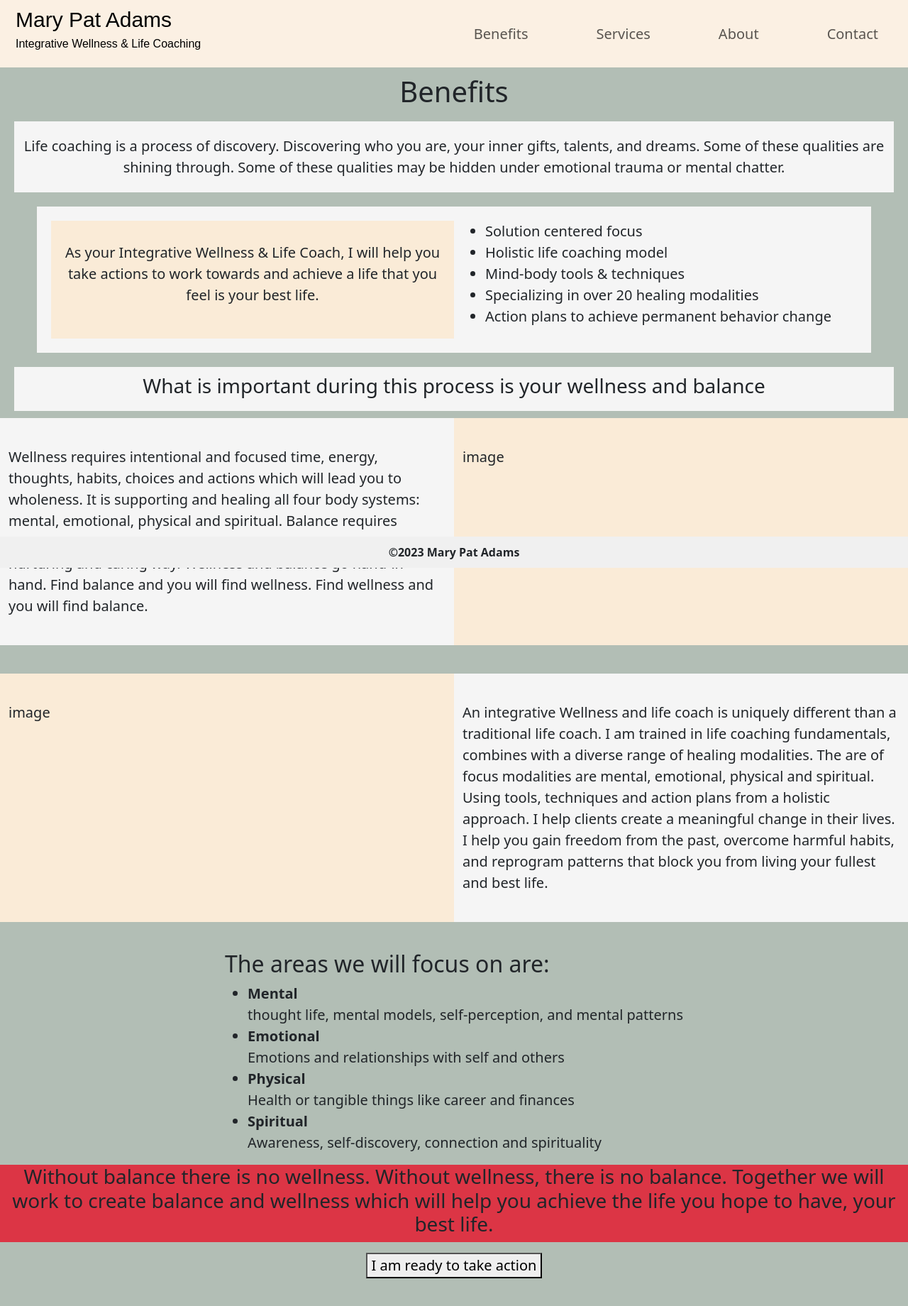
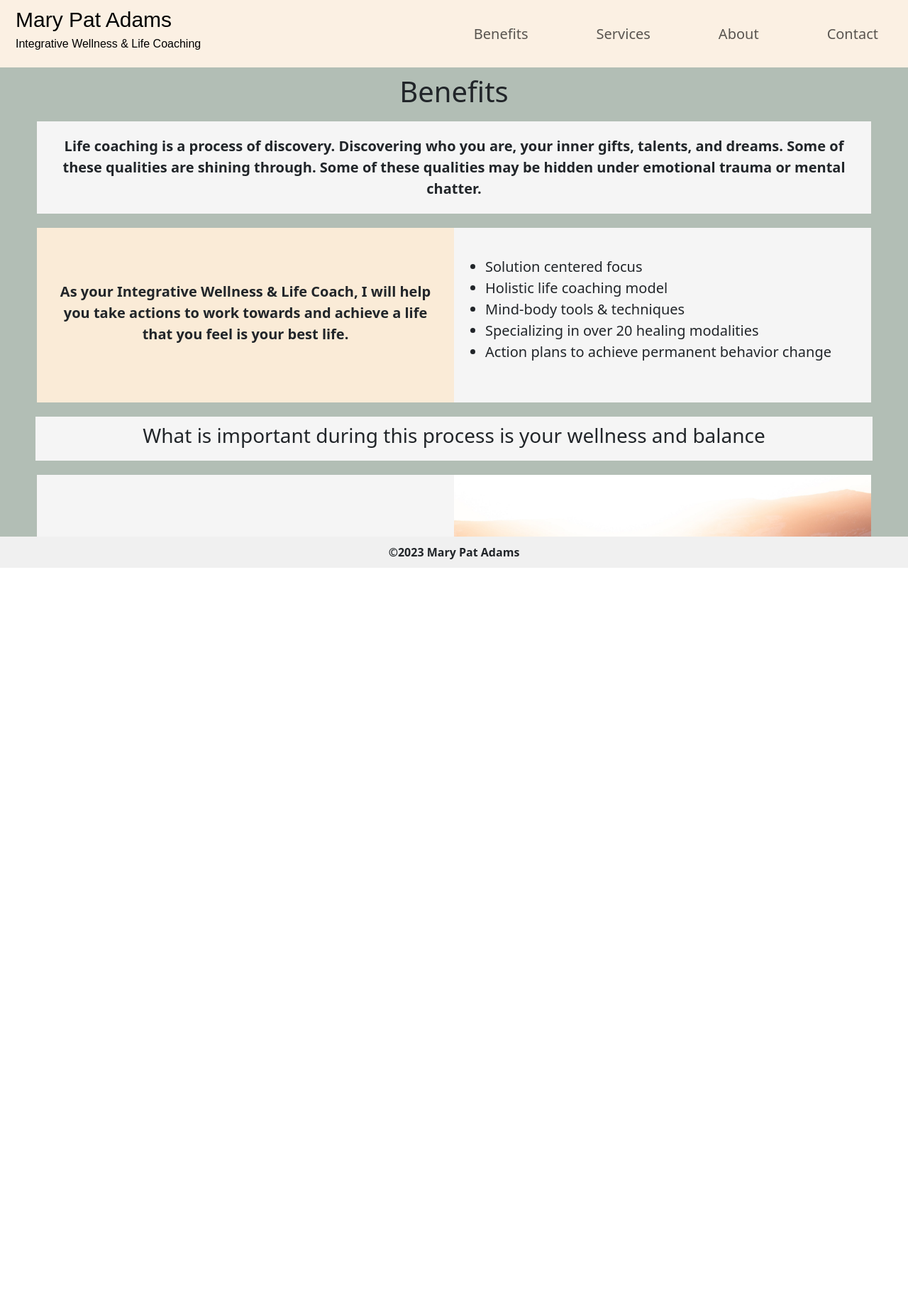
Before and after one commit to sarahkuss/mpa-website, a React (Create React App) app: page /benefits in a window 1280 px wide. Shown: the top 1840 px of the page at 71% size. After the commit the page ends 800 px from the top, so only its background shows below. Built offline with nearby package versions, Linux system fonts and the light colour scheme.

Commit message:
styling benefits

```diff
--- a/src/App.css
+++ b/src/App.css
@@ -36,3 +36,13 @@
     transform: rotate(360deg);
   }
 } */
+
+
+html,body
+{
+    width: 100%;
+    height: 100%;
+    margin: 0px;
+    padding: 0px;
+    overflow-x: hidden;
+}
--- a/src/pages/Benefits.jsx
+++ b/src/pages/Benefits.jsx
@@ -1,4 +1,4 @@
-import { Container, Row, Col } from "react-bootstrap";
+import { Container, Row, Col, Image } from "react-bootstrap";
 import "../styles/benefits.css";
 import { useNavigate } from "react-router-dom";
 
@@ -17,18 +17,18 @@ export default function Benefits() {
         </Row>
         <Row className="first-row text-center">
           <Col className="first-row-col">
-            Life coaching is a process of discovery. Discovering who you are,
+            <strong>Life coaching is a process of discovery. Discovering who you are,
             your inner gifts, talents, and dreams. Some of these qualities are
             shining through. Some of these qualities may be hidden under
-            emotional trauma or mental chatter.
+            emotional trauma or mental chatter.</strong>
           </Col>
         </Row>
         <Row className="second-row">
           <Col className="second-col" sm={12} md={6}>
             <p>
-              As your Integrative Wellness &amp; Life Coach, I will help you
+              <strong>As your Integrative Wellness &amp; Life Coach, I will help you
               take actions to work towards and achieve a life that you feel is
-              your best life.
+              your best life.</strong>
             </p>
           </Col>
           <Col className="third-col">
@@ -51,7 +51,7 @@ export default function Benefits() {
         </Row>
 
         <Row className="fourth-row">
-          <Col className="fifth-col">
+          <Col className="fifth-col" sm={12} md={6}>
             Wellness requires intentional and focused time, energy, thoughts,
             habits, choices and actions which will lead you to wholeness. It is
             supporting and healing all four body systems: mental, emotional,
@@ -60,7 +60,9 @@ export default function Benefits() {
             Wellness and balance go hand-in-hand. Find balance and you will find
             wellness. Find wellness and you will find balance.
           </Col>
-          <Col className="sixth-col">image</Col>
+          <Col className="sixth-col">
+            <Image src="images/sunrise.jpg" fluid className="first-image"/>
+          </Col>
         </Row>
 
         <Row className="fifth-row">
@@ -77,9 +79,9 @@ export default function Benefits() {
           </Col>
         </Row>
 
-        <Row>
+        <Row className="sixth-row">
           <Col className="focus-areas">
-            <h2>The areas we will focus on are:</h2>
+            <h3>The areas we will focus on are:</h3>
             <ul>
               <li>
                 <strong>Mental </strong>
@@ -103,7 +105,7 @@ export default function Benefits() {
           </Col>
         </Row>
 
-        <Row className="bg-danger text-center">
+        <Row className="seventh-row text-center">
           <h3>
             Without balance there is no wellness. Without wellness, there is no
             balance. Together we will work to create balance and wellness which
--- a/src/styles/benefits.css
+++ b/src/styles/benefits.css
@@ -9,33 +9,32 @@ font-family: 'Raleway', sans-serif;
 
 .benefits-container {
   background-color:  #B2BEB5;
-  padding: 10px;
+  /* padding: 10px; */
   font-size: 20px;
 }
 
 .benefits-title {
   text-align: center;
-  padding-bottom: 10px;
+  padding: 10px;
 }
 
 .benefits-title h1 {
   font-size: 40px;
 }
-/*
+
 .first-row {
-  background-color: orange;
-} */
+  margin: 0px 40px 0px 40px !important;
+}
 
 .first-row-col {
-  margin: 10px 20px 10px 20px;
+  /* margin: 10px 20px 10px 20px;  */
   background-color: whitesmoke;
   padding: 20px;
 }
 
 .second-row {
-  background-color: whitesmoke;
-  margin: 10px 40px 20px 40px !important;
-  padding: 20px;
+  margin: 20px 40px 20px 40px !important;
+  /* padding: 20px;  */
 }
 
 .second-col {
@@ -43,6 +42,12 @@ font-family: 'Raleway', sans-serif;
   display: flex;
   align-items: center;
   background-color: antiquewhite;
+  padding: 20px 20px 10px 20px !important;
+}
+
+.third-col {
+  padding: 40px;
+  background-color: whitesmoke;
 }
 
 .third-row {
@@ -50,41 +55,66 @@ font-family: 'Raleway', sans-serif;
   padding: 10px;
   display: flex;
   justify-content: center;
-  margin: 10px 20px;
+  margin: 0px 50px 0px 50px;
 }
 
 .fourth-row {
-  margin: 10px 40px 40px 40px;
+  margin: 20px 40px 0px 40px !important;
 }
 
 .fifth-col {
   background-color: whitesmoke;
-  padding: 40px;
+  padding: 40px !important;
+  display: flex;
+  align-items: center;
+  text-align: center;
 }
 
 .sixth-col {
-  background-color: antiquewhite;
-  padding: 40px;
+  /* background-color: antiquewhite; */
+  padding: 0px !important;
+  margin: 0px 0px 0px .1px !important;
 }
+/* .first-image {
+ width: 100%;
+ height: auto;
+} */
 
-.fifth-row {
+/* .fifth-row {
   margin: 40px;
-}
+} */
 
 .seventh-col {
   background-color: antiquewhite;
   padding: 40px;
+  margin: 20px 0px 20px 20px !important;
 }
 
 .eighth-col {
   background-color: whitesmoke;
   padding: 40px;
+  margin: 20px 20px 20px 0px !important;
 }
 
 .focus-areas {
   display: grid;
   justify-content: center;
+  background-color: whitesmoke;
+  margin: 30px 60px;
+  padding: 20px;
+}
+.focus-areas h3 {
+  text-align: center;
+}
 
+.seventh-row {
+  background-color: whitesmoke;
+  margin: 20px 30px !important;
+  padding: 20px;
+}
+
+.seventh-row h3 {
+  font-size: 24px;
 }
 
 .benefits-button-row {
```
Also changed, not shown: public/images/sunrise.jpg (added).
